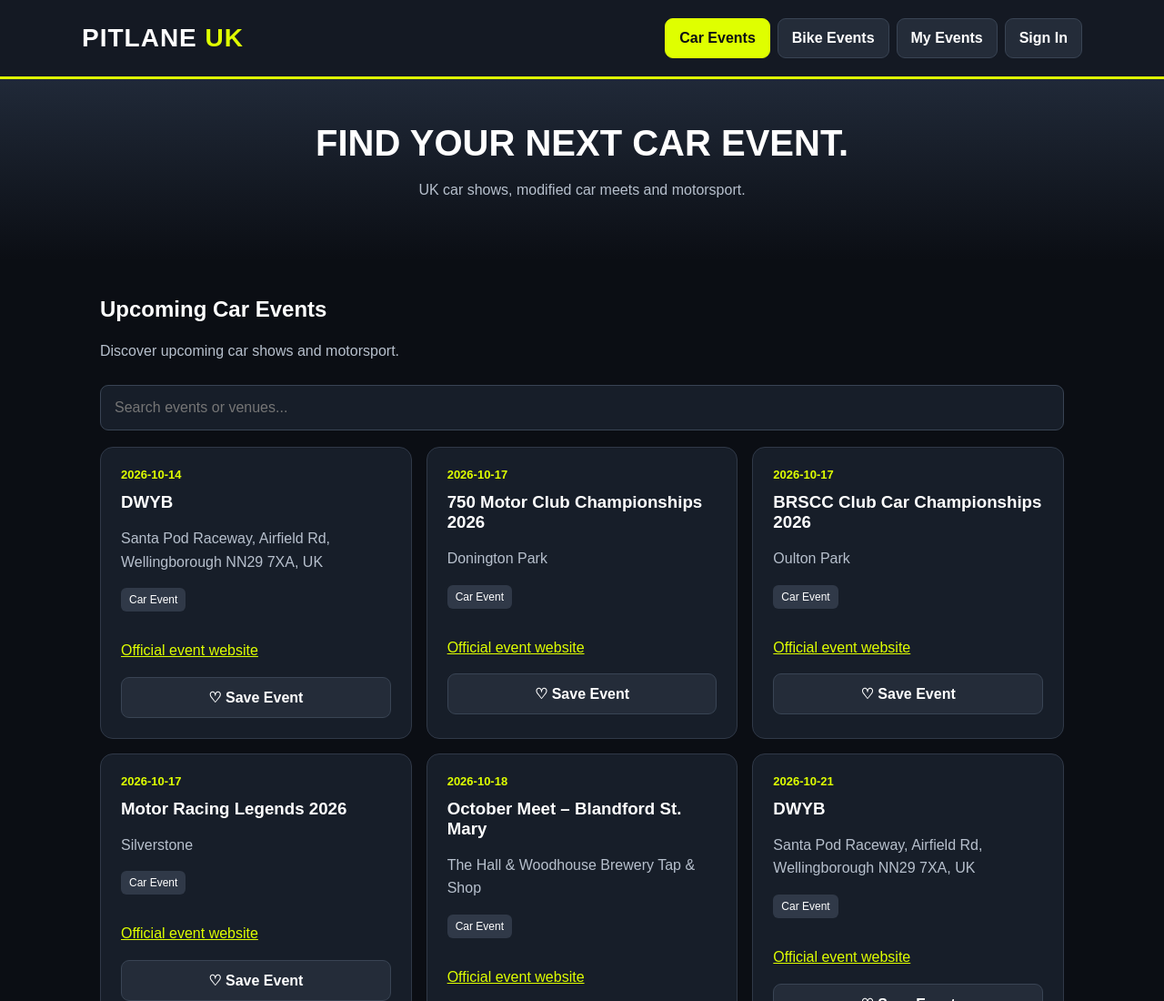
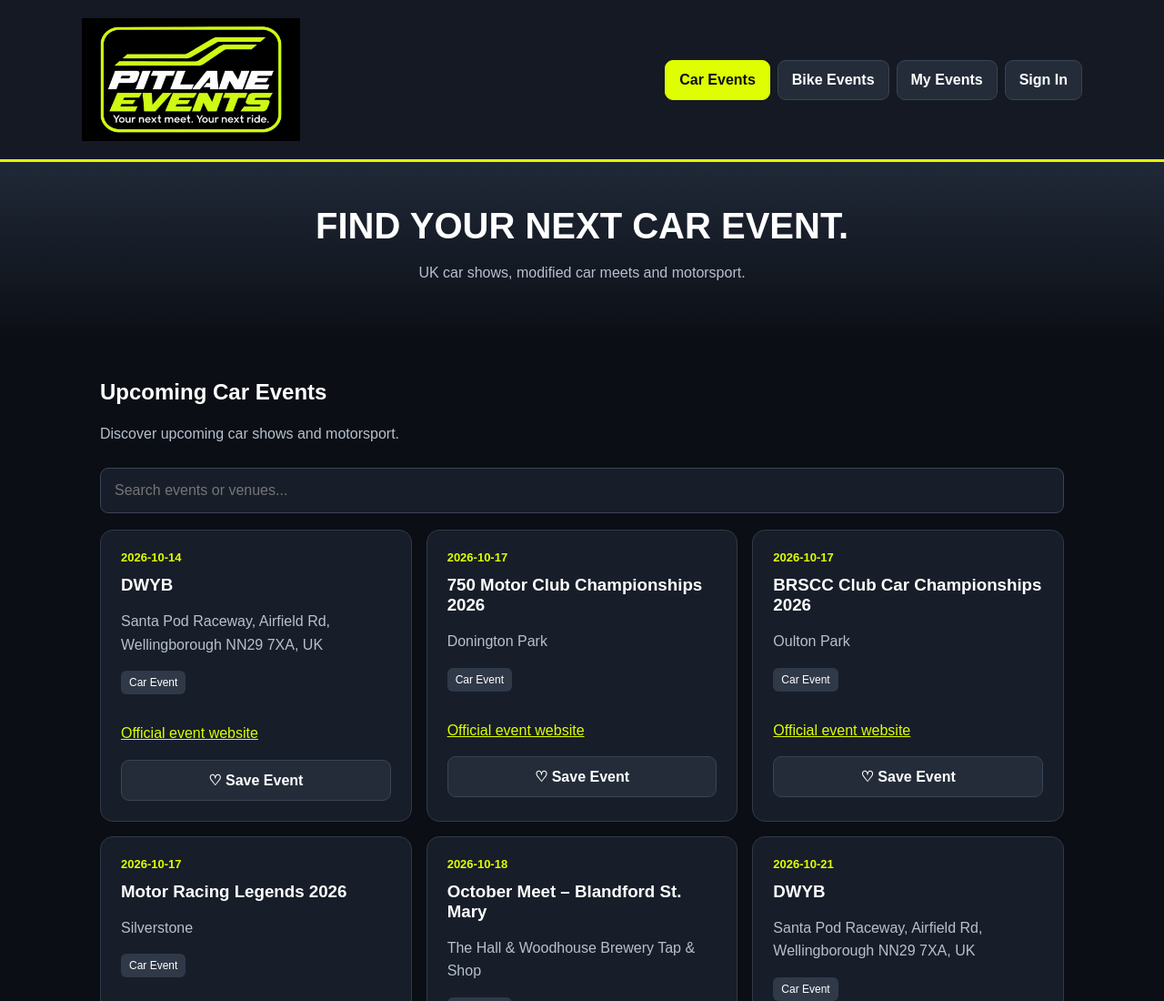
Before and after one commit to kieran9969-oss/Pitlane-UK-, a plain HTML site: page index.html in a window 1280 px wide. Shown: the top 1100 px of the page at 91% size. Drawn offline with Linux system fonts and the light colour scheme; no server answers.

Commit message:
Update index.html

```diff
--- a/index.html
+++ b/index.html
@@ -38,7 +38,12 @@
       letter-spacing: 1px;
     }
 
-    .logo span { color: #DFFF00; }
+    .logo img {
+      display: block;
+      width: 240px;
+      max-width: 100%;
+      height: auto;
+    }
 
     nav {
       display: flex;
@@ -237,7 +242,10 @@
   <header>
     <div class="header-inner">
       <div class="logo">
-        PITLANE <span>UK</span>
+        <img
+          src="pitlane-events-logo.png"
+          alt="PITLANE EVENTS - Your next meet. Your next ride."
+        >
       </div>
 
       <nav aria-label="Main navigation">
@@ -497,15 +505,12 @@
         return eventKeys.get(event);
       }
 
-      // Use a deterministic ID from the event details.
-      // It must be stable across browser sessions.
       const identity = [
         String(event.name || event.title || "").trim(),
         String(event.date || event.start || "").trim(),
         String(event.venue || event.location || "").trim()
       ].join("|").toLowerCase();
 
-      // Two independent 32-bit hashes reduce collisions.
       function hash(seed) {
         let value = seed >>> 0;
 
@@ -888,7 +893,6 @@
       stopSavedListener = onSnapshot(
         reference,
         snapshot => {
-          // Ignore callbacks from an old account session.
           if (
             !auth.currentUser ||
             auth.currentUser.uid !== user.uid
@@ -1161,7 +1165,6 @@
               password
             );
 
-            // Refresh verification status on login.
             if (auth.currentUser) {
               await reload(auth.currentUser);
               updateAccountUI(auth.currentUser);
```
